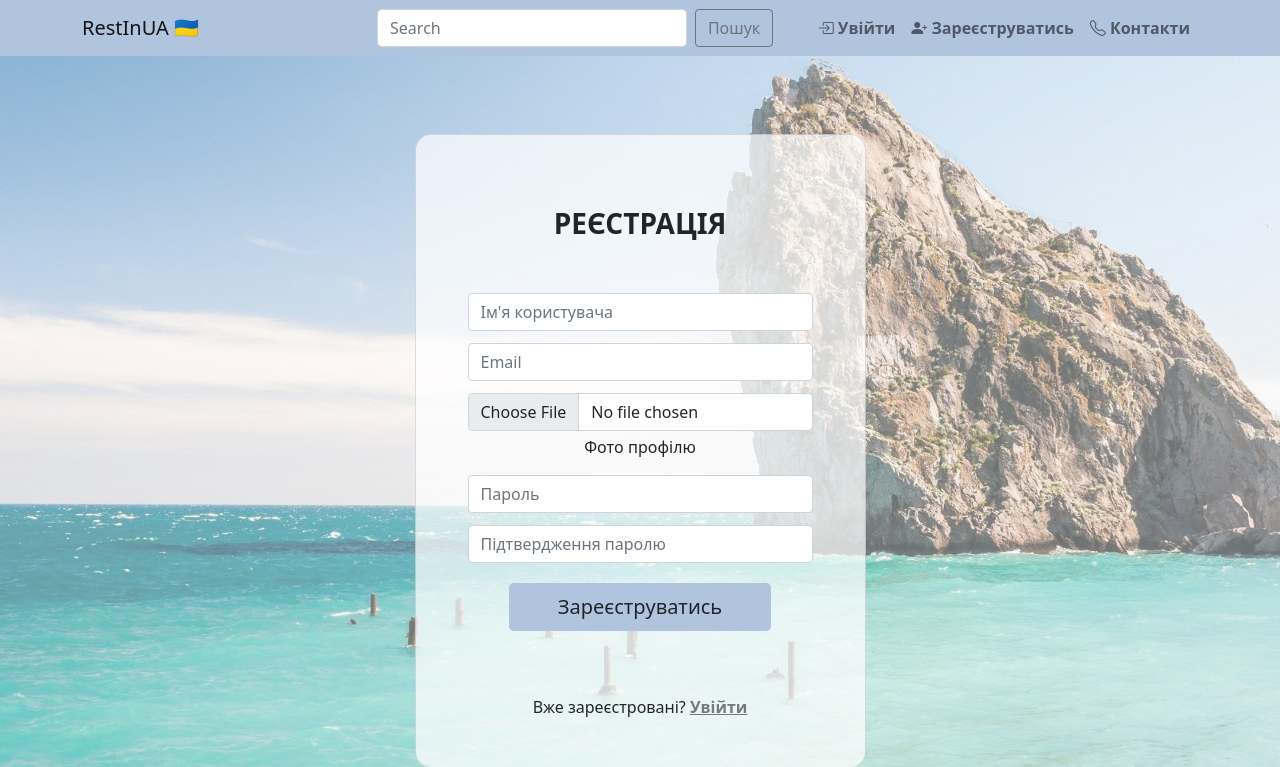
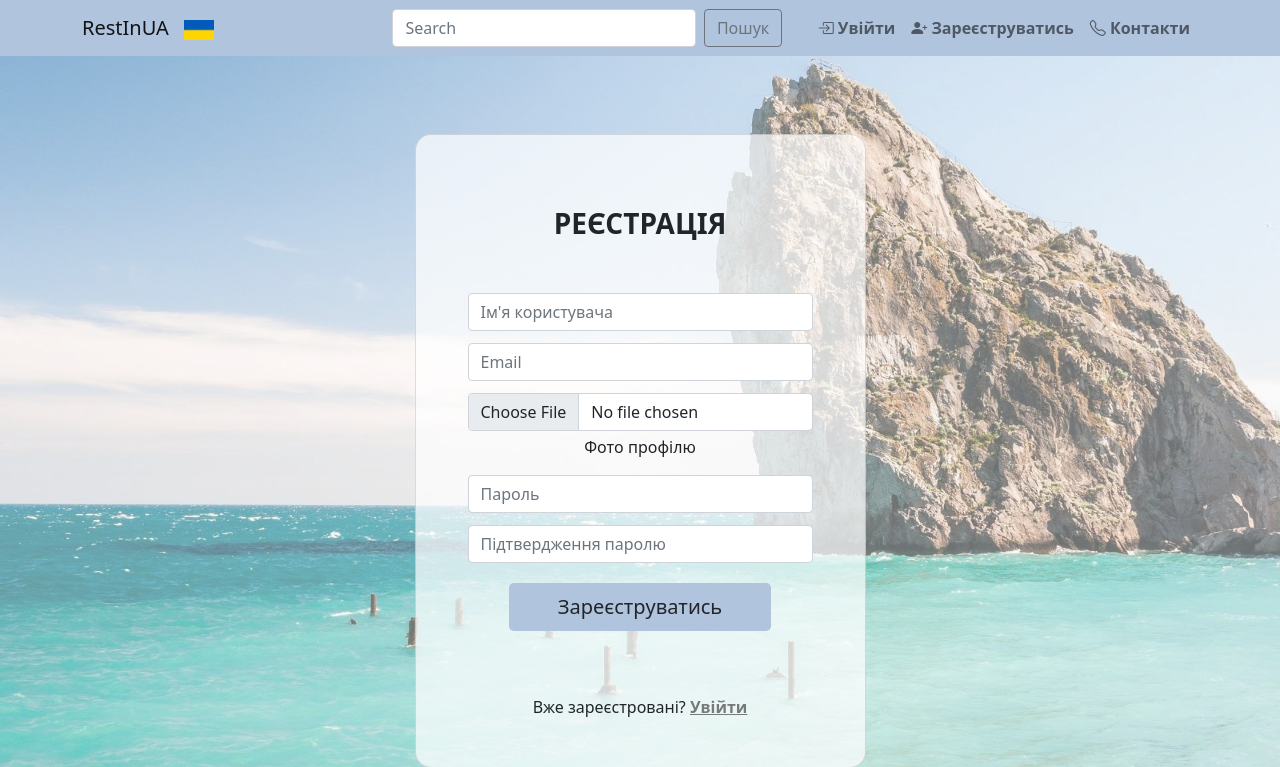
Before and after one commit to dima-yurchuk/tourist_places, a Flask app: page /auth/register in a window 1280 px wide. Shown: the top 767 px of the page. Run offline with Flask 2, Linux system fonts and the light colour scheme; style sheets or scripts are compiled from the project's sources; parts of the project's set-up code (start-up, migrations or seed data) failed here and were passed over; some libraries are stand-ins or nearby versions.

Commit message:
update navbar img

```diff
--- a/app/static/css/custom.css
+++ b/app/static/css/custom.css
@@ -67,3 +67,7 @@ body {
 .filter-items{
     color: #778899;
 }
+.flag-img{
+    width: 30px;
+    height: 20px;
+}
--- a/app/templates/base.html
+++ b/app/templates/base.html
@@ -29,7 +29,7 @@
 <nav class="navbar navbar-expand-lg navbar-light"
      style="background-color: #B0C4DE;">
     <div class="container" >
-        <a class="navbar-brand me-5" href="/">RestInUA 🇺🇦</a>
+        <a class="navbar-brand me-5" href="/">RestInUA&nbsp;&nbsp;&nbsp;<img src="{{url_for('static',filename='pictures/flag.jpg')}}" class="flag-img"></a>
         <button class="navbar-toggler" type="button" data-bs-toggle="collapse"
                 data-bs-target="#navbarSupportedContent"
                 aria-controls="navbarSupportedContent" aria-expanded="false"
```
Also changed, not shown: app/static/pictures/flag.jpg (added).
